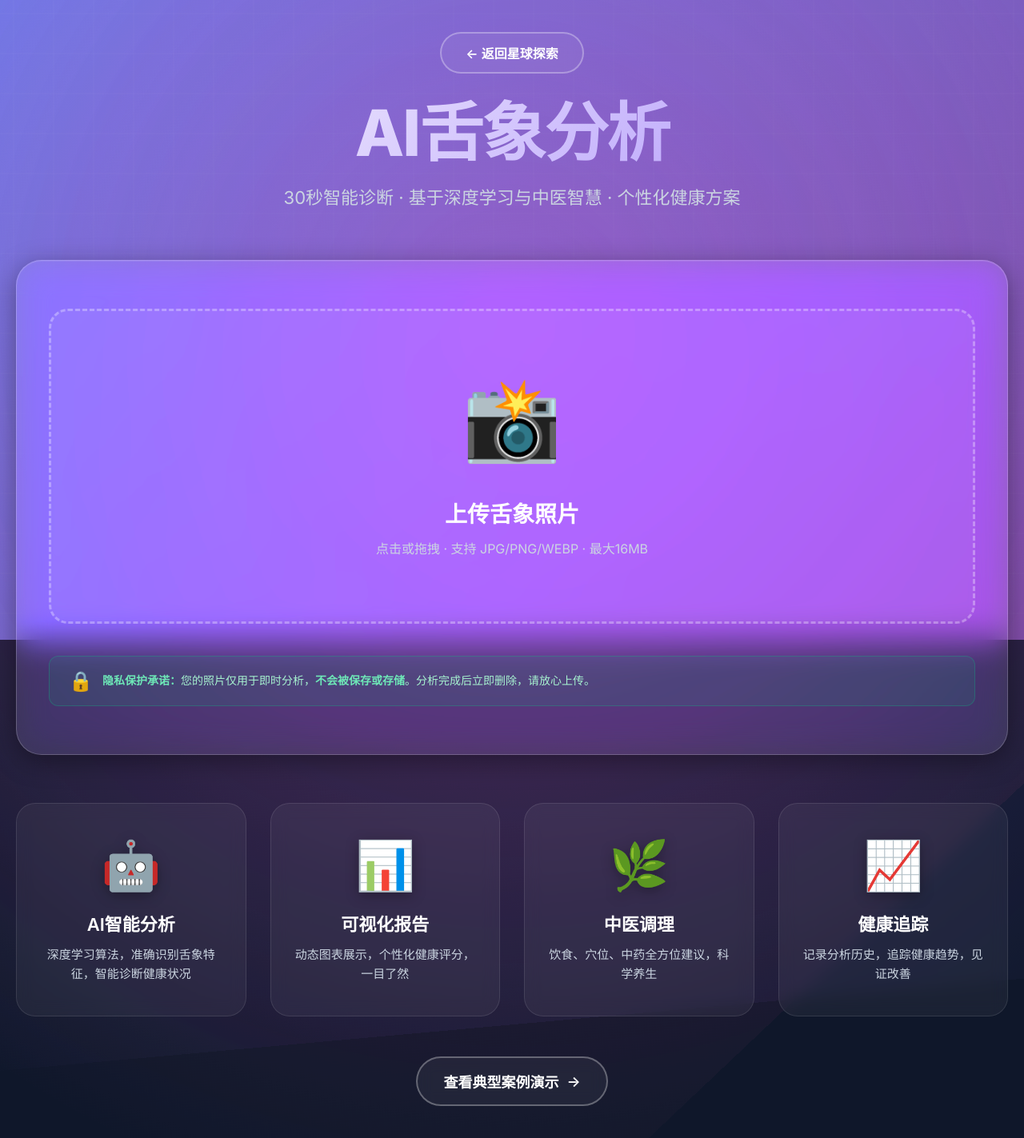
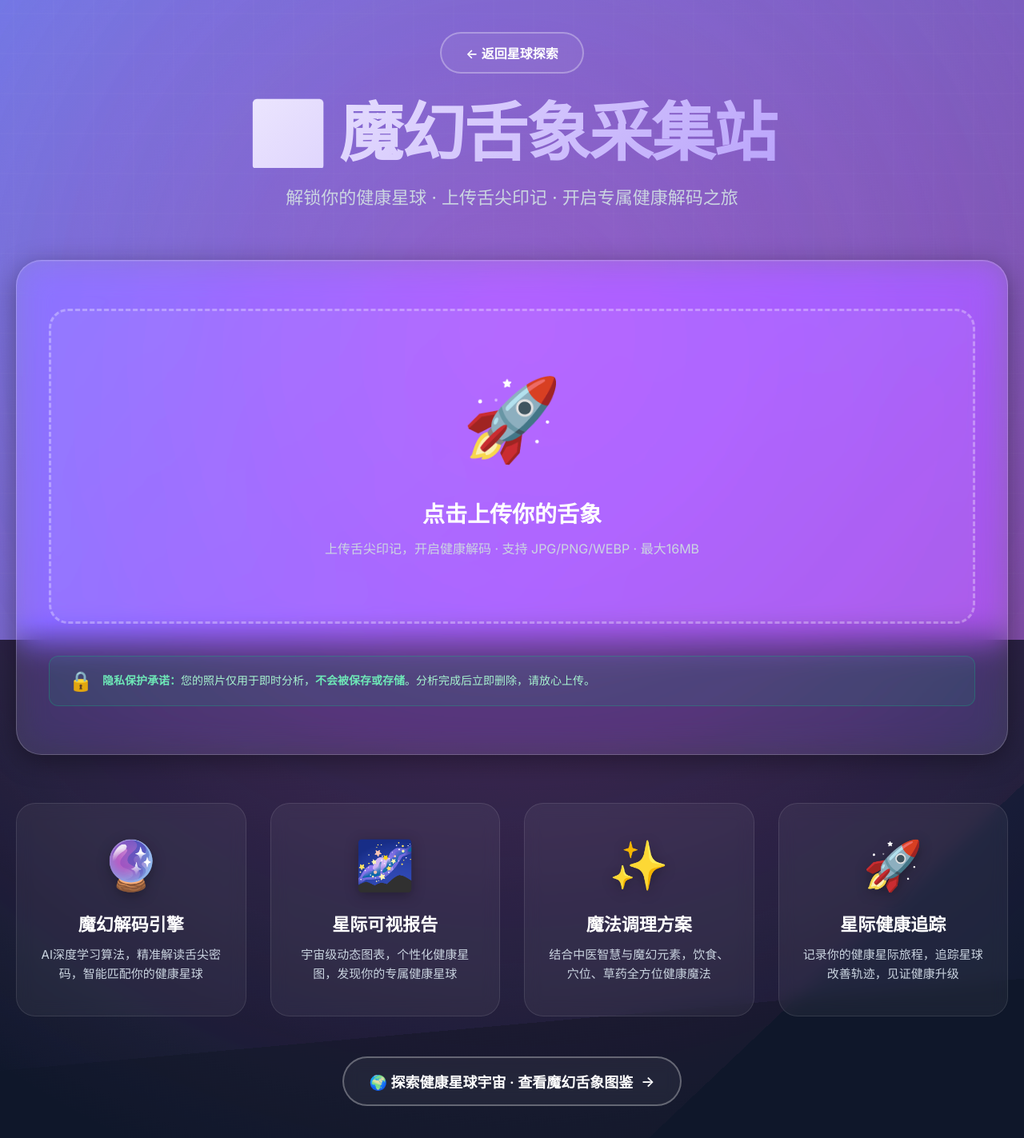
Before and after one commit to jasonma996/tongue, a Flask app: page /upload in a window 1280 px wide. Shown: the whole page at 80% size. Run offline with Flask 3, Linux system fonts and the light colour scheme.

Commit message:
Update upload page to magical alien cartoon style
🌌 Text Updates (魔幻外星卡通风格):

✨ Header Changes:
- Title: AI舌象分析 → 🌌 魔幻舌象采集站
- Subtitle: 解锁你的健康星球 · 上传舌尖印记 · 开启专属健康解码之旅

🚀 Upload Section:
- Icon: 📸 → 🚀 (Rocket for magic launch)
- Button text: 上传舌象照片 → 点击上传你的舌象
- Hint: 上传舌尖印记，开启健康解码
- Analyze button: 开始AI分析 → 🔮 开始魔幻解码
- Loading: AI正在分析 → 🌟 魔幻解码进行中...正在读取你的健康星球坐标...

✨ Feature Cards (魔幻升级):
- 🔮 魔幻解码引擎 (精准解读舌尖密码)
- 🌌 星际可视报告 (个性化健康星图)
- ✨ 魔法调理方案 (中医智慧+魔幻元素)
- 🚀 星际健康追踪 (健康星际旅程)

🌍 Bottom Link:
- 查看典型案例演示 → 🌍 探索健康星球宇宙 · 查看魔幻舌象图鉴

More engaging, fun, and aligned with the "Health Universe" concept! 🎨

🤖 Generated with Claude Code (https://claude.com/claude-code)

Co-Authored-By: Claude Sonnet 4.5 <noreply@anthropic.com>

```diff
--- a/templates/tongue_demo/index.html
+++ b/templates/tongue_demo/index.html
@@ -3,7 +3,7 @@
 <head>
     <meta charset="UTF-8">
     <meta name="viewport" content="width=device-width, initial-scale=1.0">
-    <title>AI舌象分析 - 智能健康诊断</title>
+    <title>魔幻舌象采集站 - 解锁你的健康星球 | 舌观世界</title>
     <link rel="preconnect" href="https://fonts.googleapis.com">
     <link rel="preconnect" href="https://fonts.gstatic.com" crossorigin>
     <link href="https://fonts.googleapis.com/css2?family=Inter:wght@300;400;500;600;700;800&display=swap" rel="stylesheet">
@@ -563,15 +563,15 @@
     <div class="container">
         <header>
             <a href="/" class="home-link">← 返回星球探索</a>
-            <h1>AI舌象分析</h1>
-            <p class="subtitle">30秒智能诊断 · 基于深度学习与中医智慧 · 个性化健康方案</p>
+            <h1>🌌 魔幻舌象采集站</h1>
+            <p class="subtitle">解锁你的健康星球 · 上传舌尖印记 · 开启专属健康解码之旅</p>
         </header>
 
         <div class="glass-card">
             <div class="upload-area" id="uploadArea" onclick="document.getElementById('fileInput').click()">
-                <div class="upload-icon">📸</div>
-                <div class="upload-text">上传舌象照片</div>
-                <div class="upload-hint">点击或拖拽 · 支持 JPG/PNG/WEBP · 最大16MB</div>
+                <div class="upload-icon">🚀</div>
+                <div class="upload-text">点击上传你的舌象</div>
+                <div class="upload-hint">上传舌尖印记，开启健康解码 · 支持 JPG/PNG/WEBP · 最大16MB</div>
             </div>
 
             <!-- Privacy Notice -->
@@ -588,17 +588,17 @@
                 <img id="previewImage" class="preview-image" alt="预览">
                 <div style="text-align: center;">
                     <button class="btn" onclick="analyzeImage()">
-                        开始AI分析
+                        🔮 开始魔幻解码
                     </button>
                     <button class="btn btn-secondary" onclick="resetUpload()">
-                        重新上传
+                        🔄 重新上传
                     </button>
                 </div>
             </div>
 
             <div class="analyzing" id="analyzing">
                 <div id="lottie-animation" class="analyzing-animation"></div>
-                <div class="analyzing-text">AI正在分析您的舌象...</div>
+                <div class="analyzing-text">🌟 魔幻解码进行中...正在读取你的健康星球坐标...</div>
                 <div class="spinner"></div>
             </div>
 
@@ -607,30 +607,30 @@
 
         <div class="features">
             <div class="feature-card">
-                <div class="feature-icon">🤖</div>
-                <div class="feature-title">AI智能分析</div>
-                <div class="feature-desc">深度学习算法，准确识别舌象特征，智能诊断健康状况</div>
+                <div class="feature-icon">🔮</div>
+                <div class="feature-title">魔幻解码引擎</div>
+                <div class="feature-desc">AI深度学习算法，精准解读舌尖密码，智能匹配你的健康星球</div>
             </div>
             <div class="feature-card">
-                <div class="feature-icon">📊</div>
-                <div class="feature-title">可视化报告</div>
-                <div class="feature-desc">动态图表展示，个性化健康评分，一目了然</div>
+                <div class="feature-icon">🌌</div>
+                <div class="feature-title">星际可视报告</div>
+                <div class="feature-desc">宇宙级动态图表，个性化健康星图，发现你的专属健康星球</div>
             </div>
             <div class="feature-card">
-                <div class="feature-icon">🌿</div>
-                <div class="feature-title">中医调理</div>
-                <div class="feature-desc">饮食、穴位、中药全方位建议，科学养生</div>
+                <div class="feature-icon">✨</div>
+                <div class="feature-title">魔法调理方案</div>
+                <div class="feature-desc">结合中医智慧与魔幻元素，饮食、穴位、草药全方位健康魔法</div>
             </div>
             <div class="feature-card">
-                <div class="feature-icon">📈</div>
-                <div class="feature-title">健康追踪</div>
-                <div class="feature-desc">记录分析历史，追踪健康趋势，见证改善</div>
+                <div class="feature-icon">🚀</div>
+                <div class="feature-title">星际健康追踪</div>
+                <div class="feature-desc">记录你的健康星际旅程，追踪星球改善轨迹，见证健康升级</div>
             </div>
         </div>
 
         <div class="demo-link">
             <a href="/demo">
-                查看典型案例演示
+                🌍 探索健康星球宇宙 · 查看魔幻舌象图鉴
                 <span>→</span>
             </a>
         </div>
```
